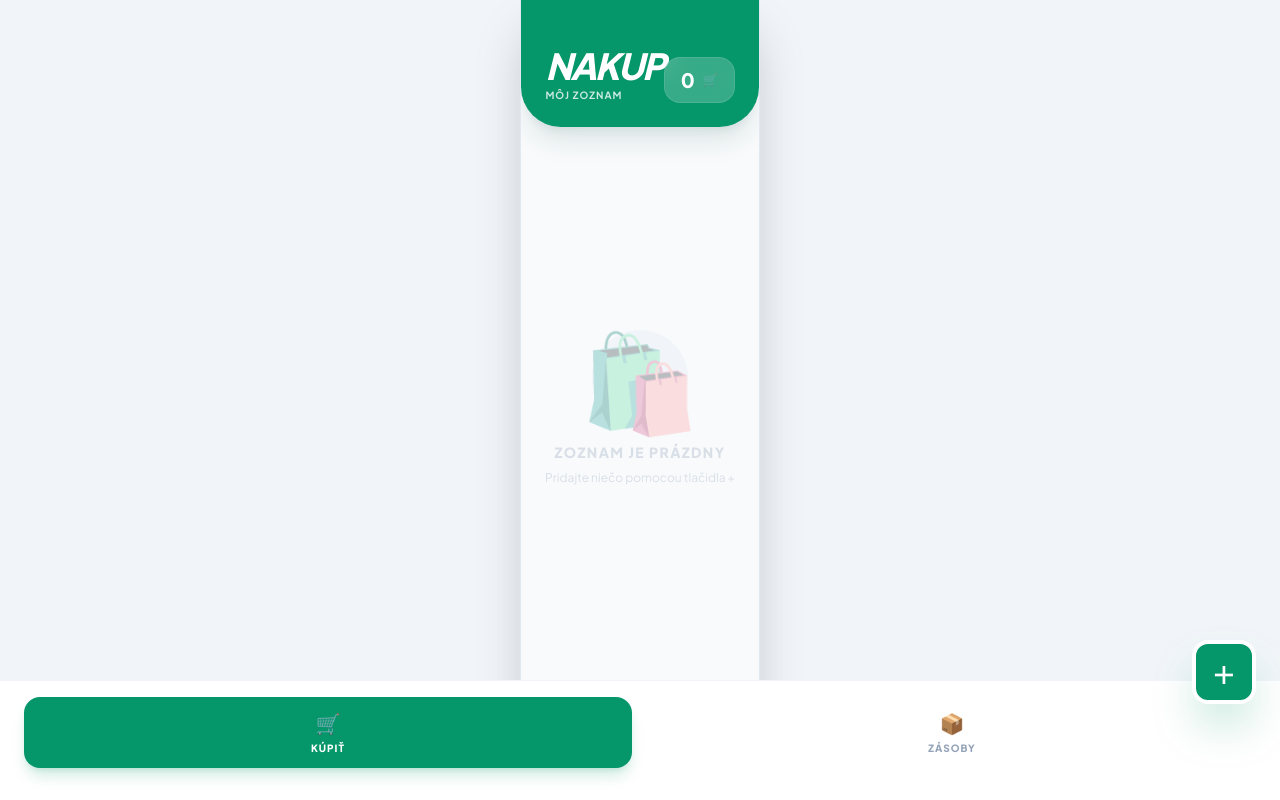
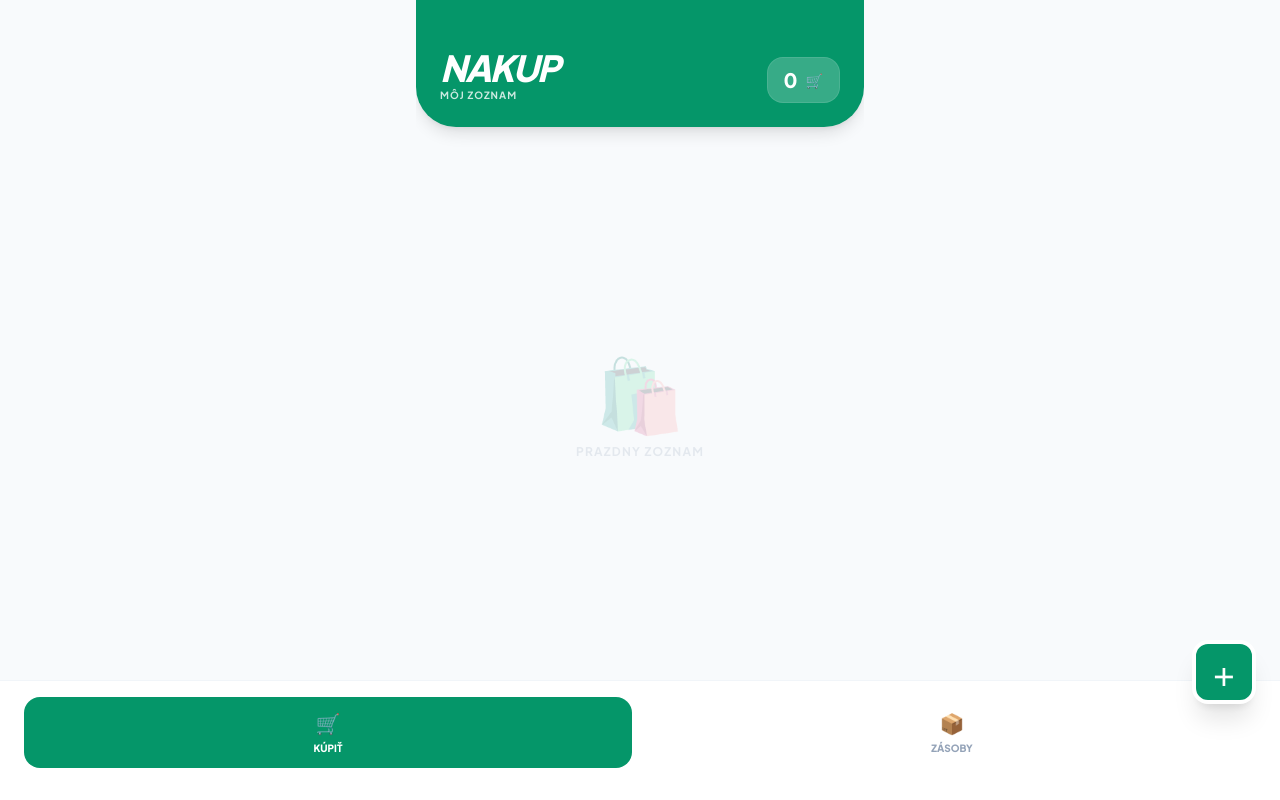
Before and after one commit to milanzavodny86/nakup, a React (Vite) app: page / in a window 1280 px wide. Built offline with nearby package versions, Linux system fonts and the light colour scheme.

Commit message:
feat: Update dependencies and UI
Updates React to v19, refactors the initial loading state, and introduces a simple "Nakup" splash screen animation for the empty state. Also, adjusts manifest.json for better PWA compatibility.

```diff
--- a/index.html
+++ b/index.html
@@ -16,19 +16,31 @@
         @import url('https://fonts.googleapis.com/css2?family=Plus+Jakarta+Sans:wght@400;700;800&display=swap');
         body {
             font-family: 'Plus Jakarta Sans', sans-serif;
-            background-color: #f1f5f9;
+            background-color: #f8fafc;
             margin: 0;
             padding: 0;
-            overflow: hidden;
             -webkit-tap-highlight-color: transparent;
         }
-        #root {
-            min-height: 100vh;
+        #root:empty {
             display: flex;
-            flex-direction: column;
+            align-items: center;
+            justify-content: center;
+            height: 100vh;
+            background: #f8fafc;
         }
-        .safe-area-inset-bottom {
-            padding-bottom: env(safe-area-inset-bottom);
+        #root:empty::after {
+            content: "Nakup";
+            font-weight: 800;
+            font-size: 2rem;
+            color: #10b981;
+            letter-spacing: -0.05em;
+            text-transform: uppercase;
+            font-style: italic;
+            animation: pulse 1.5s infinite;
+        }
+        @keyframes pulse {
+            0%, 100% { opacity: 0.5; }
+            50% { opacity: 1; }
         }
         @keyframes slideUp {
             from { transform: translateY(100%); }
@@ -37,21 +49,17 @@
         .animate-slide-up {
             animation: slideUp 0.3s cubic-bezier(0.4, 0, 0.2, 1);
         }
-        .no-scrollbar::-webkit-scrollbar {
-            display: none;
-        }
-        .no-scrollbar {
-            -ms-overflow-style: none;
-            scrollbar-width: none;
-        }
+        .no-scrollbar::-webkit-scrollbar { display: none; }
+        .no-scrollbar { -ms-overflow-style: none; scrollbar-width: none; }
     </style>
 <script type="importmap">
 {
   "imports": {
-    "react-dom/": "https://esm.sh/react-dom@^18.2.0/",
-    "react/": "https://esm.sh/react@^18.2.0/",
-    "react": "https://esm.sh/react@^18.2.0",
-    "@google/genai": "https://esm.sh/@google/genai@^1.37.0"
+    "react": "https://esm.sh/react@18.2.0",
+    "react-dom": "https://esm.sh/react-dom@18.2.0",
+    "react-dom/client": "https://esm.sh/react-dom@18.2.0/client",
+    "react-dom/": "https://esm.sh/react-dom@^19.2.3/",
+    "react/": "https://esm.sh/react@^19.2.3/"
   }
 }
 </script>
--- a/index.tsx
+++ b/index.tsx
@@ -1,4 +1,3 @@
-
 import React, { useState, useEffect, useMemo } from 'react';
 import { createRoot } from 'react-dom/client';
 
@@ -16,33 +15,24 @@ const CATEGORIES = ['🍎 Ovocie & Zelenina', '🥖 Pečivo', '🧀 Mliečne vý
 
 const App = () => {
   const [products, setProducts] = useState<Product[]>([]);
-  const [isLoading, setIsLoading] = useState(true);
   const [activeTab, setActiveTab] = useState<'shopping' | 'all'>('shopping');
   const [isModalOpen, setIsModalOpen] = useState(false);
   const [newItem, setNewItem] = useState({ name: '', quantity: '', category: CATEGORIES[0] });
 
-  // Načítanie dát len z LocalStorage pre maximálnu stabilitu
   useEffect(() => {
-    const loadData = () => {
-      setIsLoading(true);
-      try {
-        const saved = localStorage.getItem('nakup_storage_v3');
-        if (saved) {
-          setProducts(JSON.parse(saved));
-        }
-      } catch (e) {
-        console.error("Chyba pri načítaní dát", e);
-      } finally {
-        setIsLoading(false);
+    try {
+      const saved = localStorage.getItem('nakup_storage_final');
+      if (saved) {
+        setProducts(JSON.parse(saved));
       }
-    };
-    loadData();
+    } catch (e) {
+      console.error("Storage error", e);
+    }
   }, []);
 
-  // Ukladanie dát
   const saveData = (newProducts: Product[]) => {
     setProducts(newProducts);
-    localStorage.setItem('nakup_storage_v3', JSON.stringify(newProducts));
+    localStorage.setItem('nakup_storage_final', JSON.stringify(newProducts));
   };
 
   const addProduct = () => {
@@ -57,18 +47,16 @@ const App = () => {
     saveData([...products, item]);
     setNewItem({ name: '', quantity: '', category: CATEGORIES[0] });
     setIsModalOpen(false);
-    if (window.navigator.vibrate) window.navigator.vibrate(50);
   };
 
   const toggleStatus = (id: string) => {
     const updated = products.map(p => p.id === id ? { ...p, status: (p.status === 'needed' ? 'stocked' : 'needed') as ItemStatus } : p);
     saveData(updated);
-    if (window.navigator.vibrate) window.navigator.vibrate(10);
   };
 
   const deleteProduct = (id: string, e: React.MouseEvent) => {
     e.stopPropagation();
-    if (confirm('Odstrániť položku?')) {
+    if (confirm('Odstrániť?')) {
       const updated = products.filter(p => p.id !== id);
       saveData(updated);
     }
@@ -80,137 +68,109 @@ const App = () => {
   }, [products, activeTab]);
 
   return (
-    <div className="flex flex-col h-screen max-w-md mx-auto bg-slate-50 relative overflow-hidden border-x border-slate-200 shadow-2xl">
-      {isLoading && (
-        <div className="absolute inset-0 z-[60] bg-white flex flex-col items-center justify-center">
-          <div className="w-12 h-12 border-4 border-emerald-600 border-t-transparent rounded-full animate-spin mb-4"></div>
-          <p className="text-slate-400 font-bold uppercase tracking-widest text-xs">Načítavam...</p>
-        </div>
-      )}
-
-      {/* Header */}
-      <header className="bg-emerald-600 text-white px-6 pt-12 pb-6 rounded-b-[2.5rem] shadow-xl shadow-emerald-900/10 shrink-0">
+    <div className="flex flex-col h-screen max-w-md mx-auto bg-slate-50 relative overflow-hidden">
+      <header className="bg-emerald-600 text-white px-6 pt-12 pb-6 rounded-b-[2.5rem] shadow-lg shrink-0">
         <div className="flex justify-between items-end">
           <div>
-            <h1 className="text-4xl font-black tracking-tighter leading-none uppercase italic">Nakup</h1>
-            <p className="text-[10px] font-bold opacity-80 tracking-widest mt-1 uppercase">Môj zoznam</p>
+            <h1 className="text-4xl font-black tracking-tighter uppercase italic">Nakup</h1>
+            <p className="text-[10px] font-bold opacity-80 uppercase tracking-widest">Môj zoznam</p>
           </div>
-          <div className="bg-white/20 backdrop-blur-md px-4 py-2 rounded-2xl border border-white/10 flex items-center gap-2 transition-all">
+          <div className="bg-white/20 px-4 py-2 rounded-2xl border border-white/10 flex items-center gap-2">
             <span className="text-xl font-black">{products.filter(p => p.status === 'needed').length}</span>
-            <span className="text-xs opacity-60">🛒</span>
+            <span className="text-sm">🛒</span>
           </div>
         </div>
       </header>
 
-      {/* List Content */}
       <main className="flex-1 overflow-y-auto p-4 space-y-3 no-scrollbar pb-32">
         {filteredList.length === 0 ? (
-          <div className="h-full flex flex-col items-center justify-center opacity-30 text-slate-400 py-20">
-            <div className="text-8xl mb-4 bg-slate-200 w-24 h-24 rounded-full flex items-center justify-center">🛍️</div>
-            <p className="font-black uppercase tracking-widest text-sm text-center">Zoznam je prázdny</p>
-            <p className="text-xs mt-2 text-center">Pridajte niečo pomocou tlačidla +</p>
+          <div className="h-full flex flex-col items-center justify-center opacity-20 text-slate-400 py-20">
+            <div className="text-7xl mb-4">🛍️</div>
+            <p className="font-bold uppercase tracking-widest text-xs">Prazdny zoznam</p>
           </div>
         ) : (
           filteredList.map(item => (
             <div
               key={item.id}
               onClick={() => toggleStatus(item.id)}
-              className={`flex items-center justify-between p-5 rounded-3xl transition-all active:scale-[0.97] border shadow-sm ${
-                item.status === 'stocked' ? 'bg-slate-100 border-transparent opacity-60' : 'bg-white border-slate-100 shadow-slate-200/50'
+              className={`flex items-center justify-between p-5 rounded-3xl transition-all active:scale-[0.98] border ${
+                item.status === 'stocked' ? 'bg-slate-100 border-transparent opacity-60' : 'bg-white border-slate-100 shadow-sm'
               }`}
             >
               <div className="flex items-center gap-4">
-                <div className={`w-7 h-7 rounded-xl border-2 flex items-center justify-center transition-colors ${
-                  item.status === 'stocked' ? 'bg-emerald-500 border-emerald-500' : 'border-slate-200'
+                <div className={`w-6 h-6 rounded-lg border-2 flex items-center justify-center ${
+                  item.status === 'stocked' ? 'bg-emerald-500 border-emerald-500 text-white' : 'border-slate-200'
                 }`}>
-                  {item.status === 'stocked' && <span className="text-white text-xs font-bold">✓</span>}
+                  {item.status === 'stocked' && "✓"}
                 </div>
                 <div>
                   <h3 className={`font-bold text-lg leading-tight ${item.status === 'stocked' ? 'line-through text-slate-400' : 'text-slate-800'}`}>
                     {item.name}
                   </h3>
-                  <p className="text-[10px] font-black text-emerald-600/60 uppercase tracking-tighter">{item.category}</p>
+                  <p className="text-[9px] font-black text-emerald-600/60 uppercase">{item.category}</p>
                 </div>
               </div>
               <div className="flex items-center gap-3">
-                {item.quantity && <span className="px-3 py-1 bg-emerald-50 text-emerald-700 rounded-full text-[10px] font-black border border-emerald-100">{item.quantity}</span>}
-                <button
-                  onClick={(e) => deleteProduct(item.id, e)}
-                  className="w-8 h-8 flex items-center justify-center text-slate-300 hover:text-red-500 text-2xl transition-colors"
-                >
-                  &times;
-                </button>
+                {item.quantity && <span className="px-2 py-1 bg-emerald-50 text-emerald-700 rounded-lg text-[10px] font-bold">{item.quantity}</span>}
+                <button onClick={(e) => deleteProduct(item.id, e)} className="text-slate-300 text-2xl px-2">&times;</button>
               </div>
             </div>
           ))
         )}
       </main>
 
-      {/* FAB */}
       <button
         onClick={() => setIsModalOpen(true)}
-        className="fixed bottom-24 right-6 w-16 h-16 bg-emerald-600 text-white rounded-2xl shadow-2xl shadow-emerald-600/40 flex items-center justify-center text-4xl font-light active:scale-90 transition-transform z-40 border-4 border-white"
+        className="fixed bottom-24 right-6 w-16 h-16 bg-emerald-600 text-white rounded-2xl shadow-xl flex items-center justify-center text-4xl z-40 border-4 border-white"
       >
-        <span className="mb-1">+</span>
+        +
       </button>
 
-      {/* Tabs */}
-      <nav className="fixed bottom-0 left-0 right-0 bg-white border-t border-slate-100 flex pb-8 pt-4 px-6 gap-4 safe-area-inset-bottom z-30">
+      <nav className="fixed bottom-0 left-0 right-0 bg-white border-t border-slate-100 flex pb-8 pt-4 px-6 gap-4 z-30">
         <button
           onClick={() => setActiveTab('shopping')}
-          className={`flex-1 py-3 rounded-2xl flex flex-col items-center gap-1 transition-all ${activeTab === 'shopping' ? 'bg-emerald-600 text-white shadow-lg shadow-emerald-600/20' : 'text-slate-400'}`}
+          className={`flex-1 py-3 rounded-2xl flex flex-col items-center gap-1 ${activeTab === 'shopping' ? 'bg-emerald-600 text-white' : 'text-slate-400'}`}
         >
-          <span className="text-xl">🛒</span>
-          <span className="text-[10px] font-black uppercase tracking-widest">Kúpiť</span>
+          <span className="text-xl font-bold">🛒</span>
+          <span className="text-[10px] font-black uppercase">Kúpiť</span>
         </button>
         <button
           onClick={() => setActiveTab('all')}
-          className={`flex-1 py-3 rounded-2xl flex flex-col items-center gap-1 transition-all ${activeTab === 'all' ? 'bg-emerald-600 text-white shadow-lg shadow-emerald-600/20' : 'text-slate-400'}`}
+          className={`flex-1 py-3 rounded-2xl flex flex-col items-center gap-1 ${activeTab === 'all' ? 'bg-emerald-600 text-white' : 'text-slate-400'}`}
         >
-          <span className="text-xl">📦</span>
-          <span className="text-[10px] font-black uppercase tracking-widest">Zásoby</span>
+          <span className="text-xl font-bold">📦</span>
+          <span className="text-[10px] font-black uppercase">Zásoby</span>
         </button>
       </nav>
 
-      {/* Modal */}
       {isModalOpen && (
-        <div className="fixed inset-0 z-[70] flex items-end justify-center p-4 bg-slate-900/60 backdrop-blur-md" onClick={() => setIsModalOpen(false)}>
-          <div
-            className="bg-white w-full max-w-sm rounded-[3rem] p-8 animate-slide-up shadow-2xl mb-4"
-            onClick={e => e.stopPropagation()}
-          >
-            <div className="w-16 h-1.5 bg-slate-100 rounded-full mx-auto mb-8" />
-            <h2 className="text-2xl font-black text-slate-800 mb-6 tracking-tighter uppercase italic">Nová položka</h2>
-
+        <div className="fixed inset-0 z-[70] flex items-end justify-center p-4 bg-slate-900/60 backdrop-blur-sm" onClick={() => setIsModalOpen(false)}>
+          <div className="bg-white w-full max-w-sm rounded-[2.5rem] p-8 animate-slide-up shadow-2xl mb-4" onClick={e => e.stopPropagation()}>
+            <h2 className="text-2xl font-black text-slate-800 mb-6 uppercase italic">Pridať</h2>
             <div className="space-y-4">
               <input
                 autoFocus
-                className="w-full bg-slate-50 border-2 border-slate-100 focus:border-emerald-500 focus:bg-white rounded-2xl p-4 outline-none font-bold text-lg transition-all"
-                placeholder="Čo treba kúpiť?"
+                className="w-full bg-slate-50 border-2 border-slate-100 focus:border-emerald-500 rounded-2xl p-4 outline-none font-bold"
+                placeholder="Názov"
                 value={newItem.name}
                 onChange={e => setNewItem({...newItem, name: e.target.value})}
               />
               <div className="flex gap-3">
                 <input
-                  className="w-24 bg-slate-50 border-2 border-slate-100 focus:border-emerald-500 focus:bg-white rounded-2xl p-4 outline-none font-bold text-center"
+                  className="w-20 bg-slate-50 border-2 border-slate-100 focus:border-emerald-500 rounded-2xl p-4 outline-none font-bold text-center"
                   placeholder="Mn."
                   value={newItem.quantity}
                   onChange={e => setNewItem({...newItem, quantity: e.target.value})}
                 />
                 <select
-                  className="flex-1 bg-slate-50 border-2 border-slate-100 focus:border-emerald-500 focus:bg-white rounded-2xl p-4 outline-none font-bold text-emerald-600 appearance-none"
+                  className="flex-1 bg-slate-50 border-2 border-slate-100 focus:border-emerald-500 rounded-2xl p-4 outline-none font-bold text-emerald-600 appearance-none"
                   value={newItem.category}
                   onChange={e => setNewItem({...newItem, category: e.target.value})}
                 >
                   {CATEGORIES.map(c => <option key={c} value={c}>{c}</option>)}
                 </select>
               </div>
-              <button
-                onClick={addProduct}
-                className="w-full bg-emerald-600 text-white py-5 rounded-2xl font-black uppercase tracking-widest shadow-xl shadow-emerald-600/30 active:scale-95 transition-all mt-4 border-b-4 border-emerald-800"
-              >
-                Pridať do zoznamu
-              </button>
+              <button onClick={addProduct} className="w-full bg-emerald-600 text-white py-5 rounded-2xl font-black uppercase tracking-widest shadow-lg">Pridať</button>
             </div>
           </div>
         </div>
@@ -219,6 +179,5 @@ const App = () => {
   );
 };
 
-const container = document.getElementById('root');
-const root = createRoot(container!);
+const root = createRoot(document.getElementById('root')!);
 root.render(<App />);
--- a/package.json
+++ b/package.json
@@ -9,9 +9,8 @@
     "preview": "vite preview"
   },
   "dependencies": {
-    "react-dom": "^18.2.0",
-    "react": "^18.2.0",
-    "@google/genai": "^1.37.0"
+    "react": "^19.2.3",
+    "react-dom": "^19.2.3"
   },
   "devDependencies": {
     "@types/node": "^22.14.0",
```
Also changed, not shown: manifest.json.
